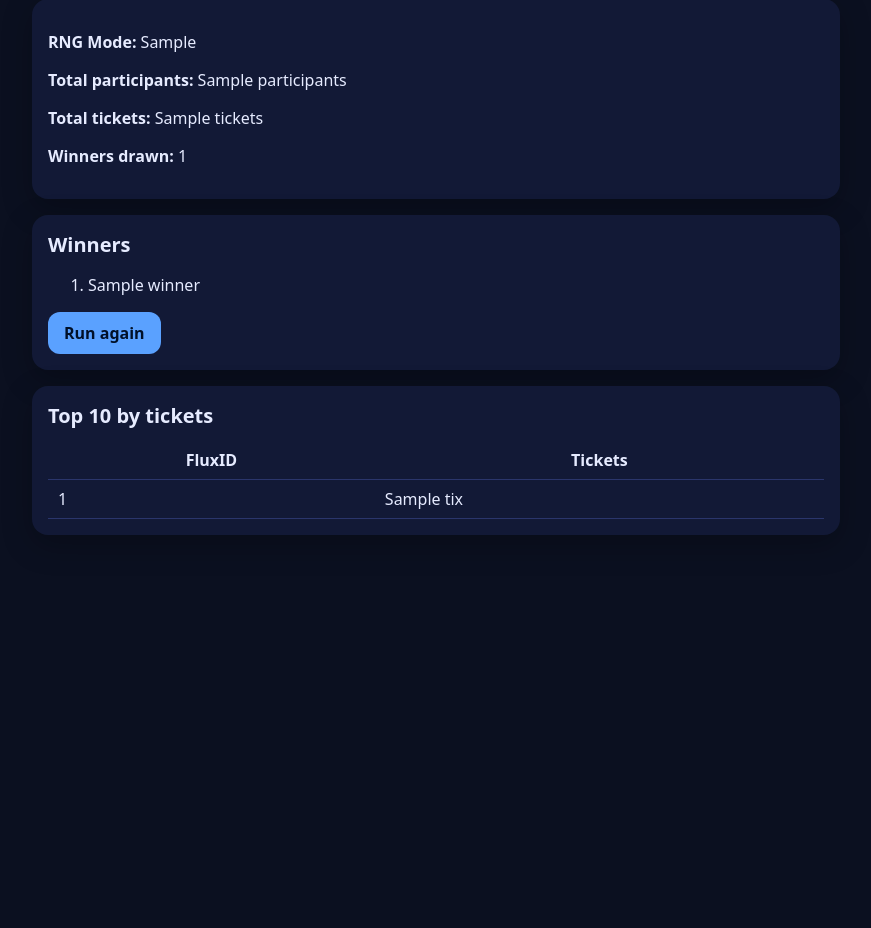
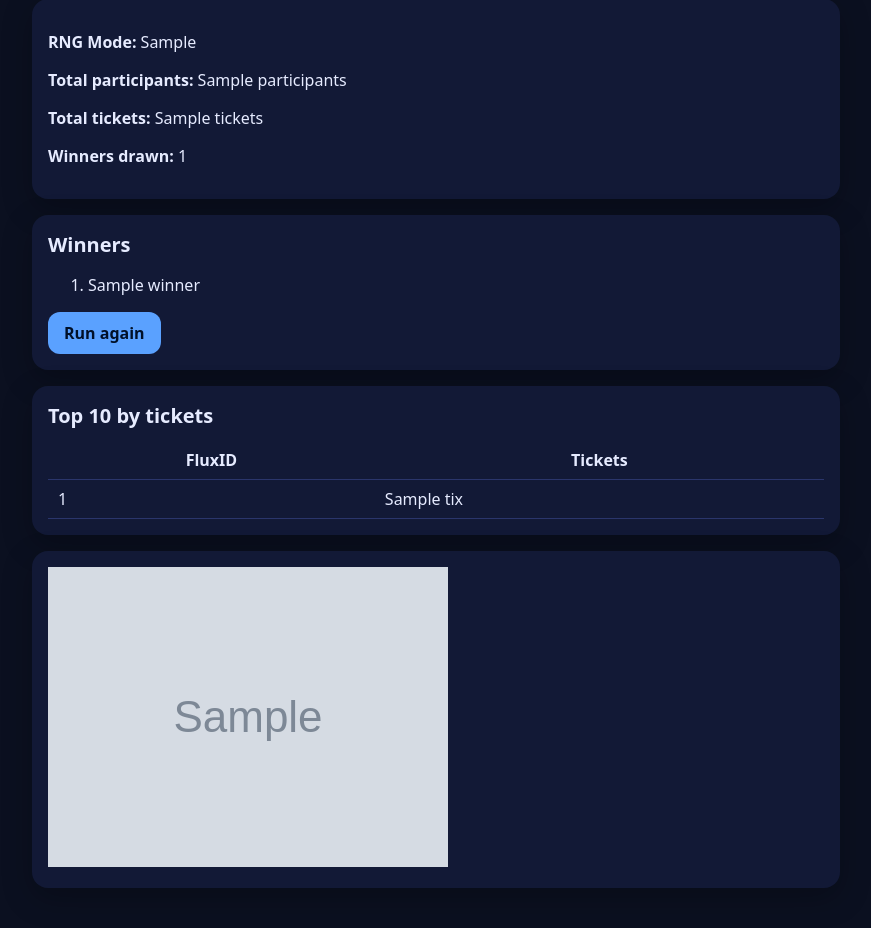
Before and after one commit to Kyuubi2709/raffle-UI, a Flask app: template templates/results.html in a window 1280 px wide. Shown: the part 95-1023 px from the top of the page, without its empty margins (204-1075 px from the left). Before the commit the page ends 630 px from the top, so only its background shows below. Run offline with Flask 3, Linux system fonts and the light colour scheme; the template is opened without the code that fills it: most values are stand-ins (such as "Sample title", 1, 10 or a date in 2020); grey boxes marked "Sample" are stand-in pictures.

Commit message:
Update results.html

```diff
--- a/templates/results.html
+++ b/templates/results.html
@@ -1,4 +1,3 @@
-
 <!doctype html>
 <html lang="en">
 <head>
@@ -10,6 +9,9 @@
 <body>
   <div class="container">
     <h1>Results</h1>
+
+    <div class="layout">
+      <main>
         <div class="card">
           <p><strong>RNG Mode:</strong> {{ results.rng_mode }}</p>
           <p><strong>Total participants:</strong> {{ results.participants }}</p>
@@ -40,6 +42,18 @@
             </tbody>
           </table>
         </div>
+      </main>
+
+      <aside class="banner card">
+        {% if banner_link %}
+          <a href="{{ banner_link }}" target="_blank" rel="noopener">
+            <img src="{{ banner_image_url }}" alt="Giveaway Banner">
+          </a>
+        {% else %}
+          <img src="{{ banner_image_url }}" alt="Giveaway Banner">
+        {% endif %}
+      </aside>
+    </div>
   </div>
 </body>
 </html>
```
Lines whose indentation alone changed are shown as unchanged.
